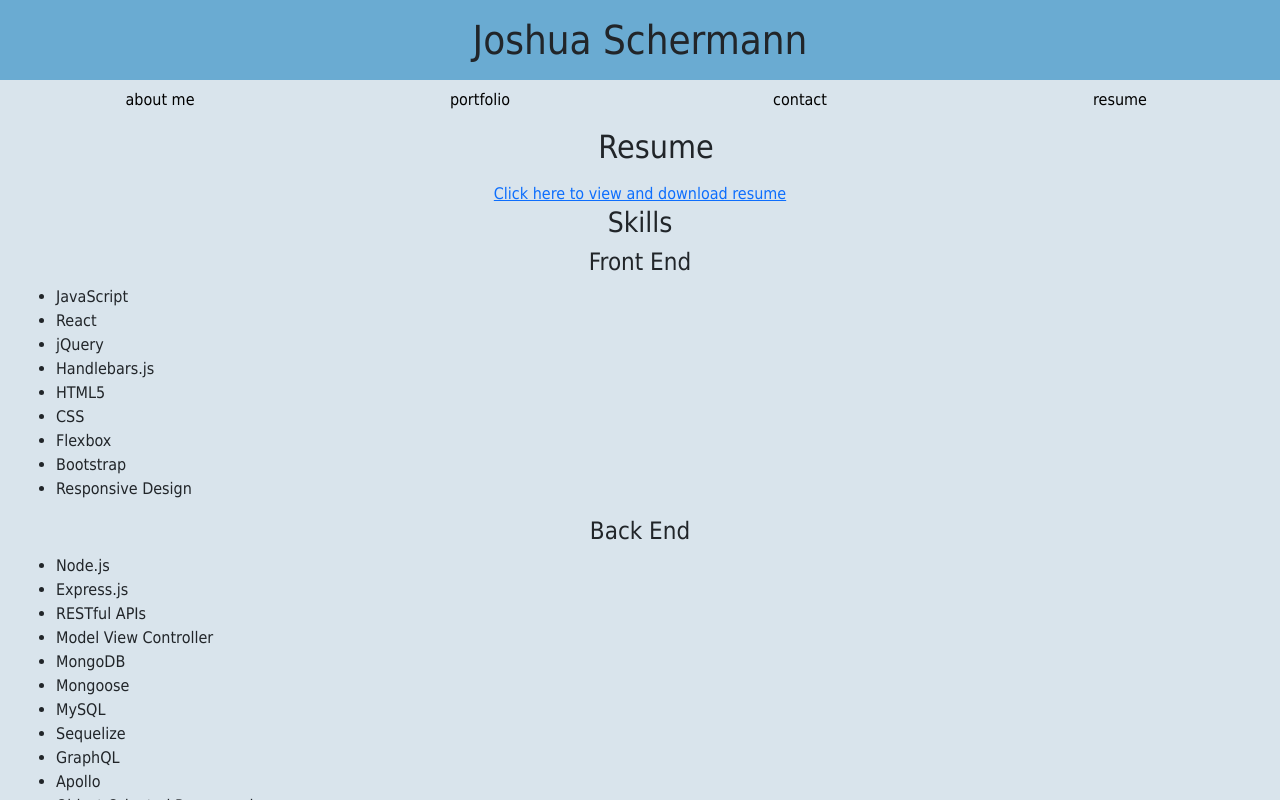
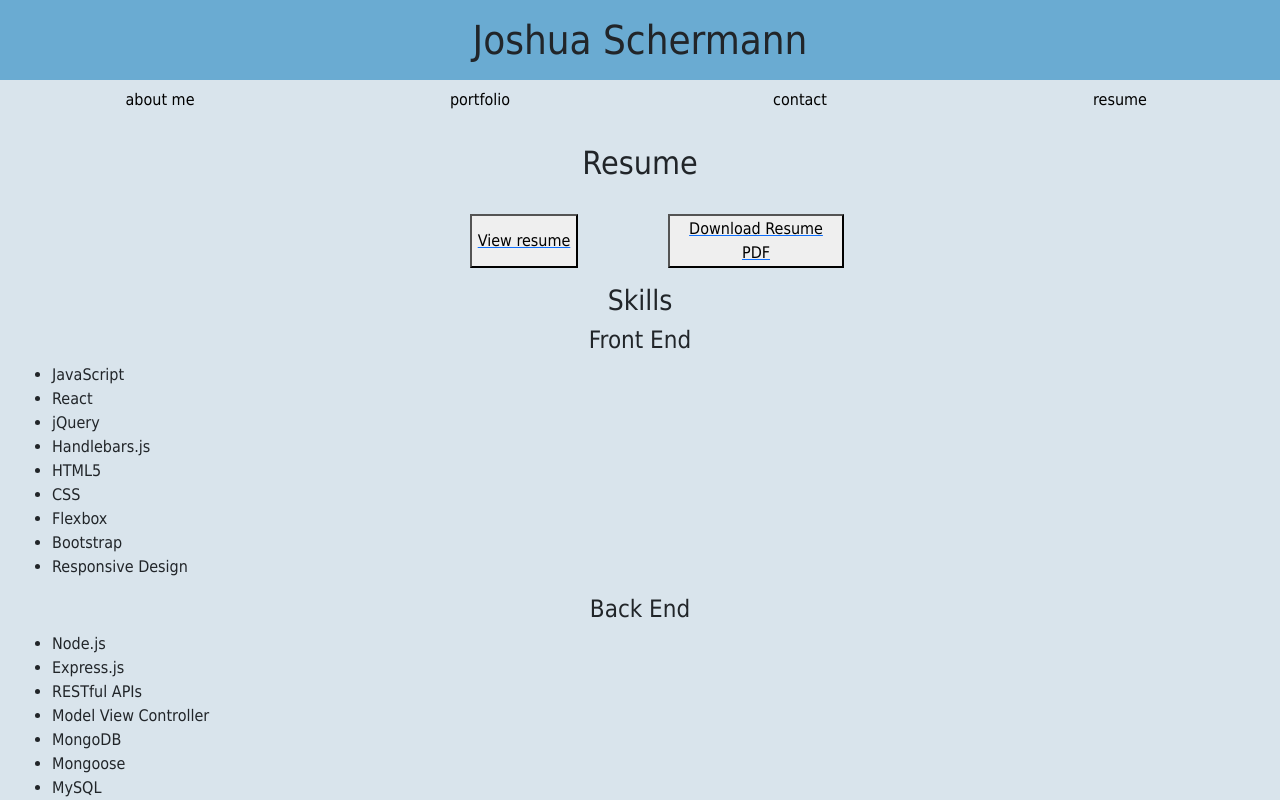
Before and after one commit to josh2100/react-portfolio, a React (Create React App) app: page / in a window 1280 px wide. Both pictures are taken after a click on the element "resume". Shown: the top 800 px of the page. Built offline with nearby package versions, Linux system fonts and the light colour scheme.

Commit message:
download resume link

```diff
--- a/src/components/Resume/index.js
+++ b/src/components/Resume/index.js
@@ -1,14 +1,19 @@
 function Resume() {
   return (
-    <>
+    <section className="row justify-content-center m-3">
       <h2 className="col-12 d-flex justify-content-center m-3">Resume</h2>
+
       <a
         href="https://docs.google.com/document/d/1QXq_G4lqDAAFZttCU_xLjmseYj-aOZrtnsoHBH3E86o/edit?usp=sharing"
         target="_blank"
         rel="noreferrer"
-        className="col-12 d-flex justify-content-center"
+        className="col-2 d-flex justify-content-center m-3"
       >
-        Click here to view and download resume
+        <button> View resume</button>
+      </a>
+
+      <a href="../../assets/resume.pdf" download="resume.pdf" className="col-2 d-flex justify-content-center m-3">
+        <button> Download Resume PDF</button>
       </a>
 
       <h3 className="col-12 d-flex justify-content-center">Skills</h3>
@@ -26,8 +31,6 @@ function Resume() {
         <li>Responsive Design</li>
       </ul>
 
-
-
       <h4 className="col-12 d-flex justify-content-center">Back End</h4>
       <ul>
         <li>Node.js</li>
@@ -44,7 +47,6 @@ function Resume() {
         <li>Object Relational Mapping</li>
       </ul>
 
-
       <h4 className="col-12 d-flex justify-content-center">Testing</h4>
       <ul>
         <li>Jest</li>
@@ -56,8 +58,7 @@ function Resume() {
         <li>Agile</li>
         <li>GitHub</li>
       </ul>
-
-    </>
+    </section>
   );
 }
 
```
